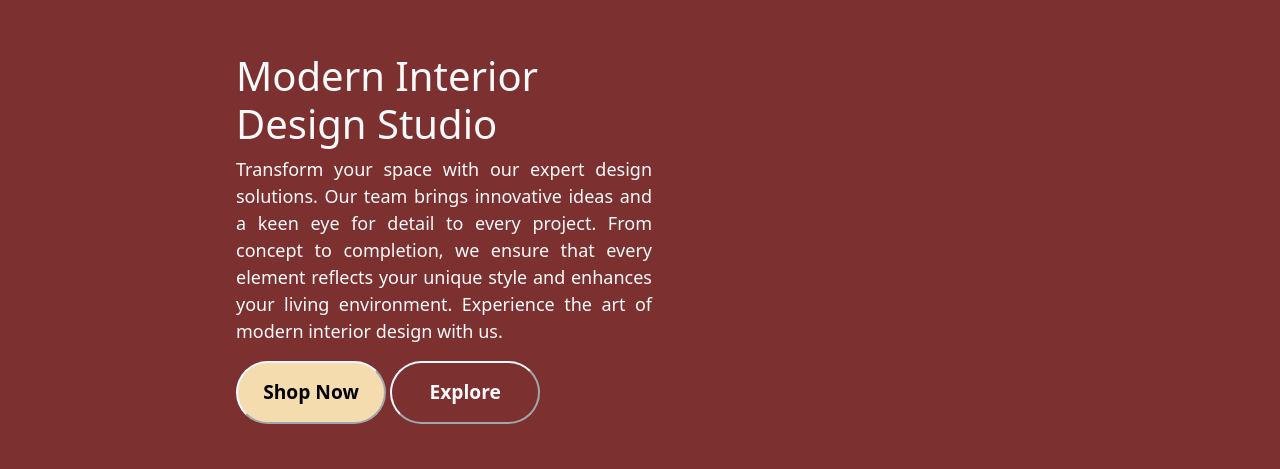
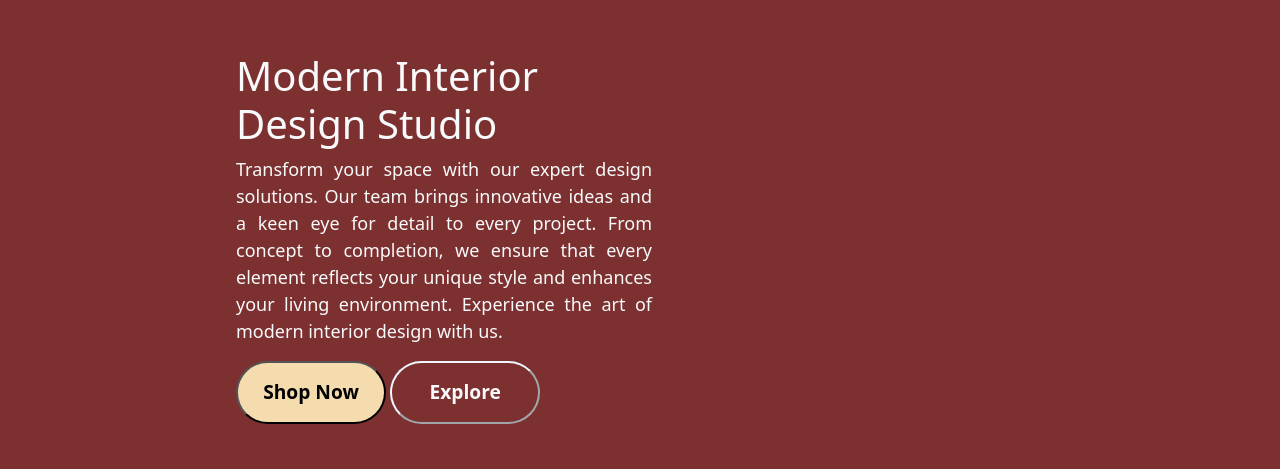
Before and after one commit to inaamul-hussain/FurniFrenzy-uki-stu-836, a plain HTML site: page index.html in a window 1280 px wide. In both pictures the pointer is over the button "Shop Now". Shown: the part 122-591 px from the top of the page. Drawn offline with nearby package versions, Linux system fonts and the light colour scheme.

Commit message:
did some changes in button

```diff
--- a/style.css
+++ b/style.css
@@ -28,12 +28,13 @@
     width: 150px;
     font-size: larger;
     font-weight: bold;
-    /* transition: background-color 0.3s, color 0.3s; */
+    transition: background-color 0.3s, color 0.3s;
 
 }
-.sec2-btn:hover{
+.sec2-btn:hover, .sec3-btn:hover{
     background-color: #f5dcaf;
     color: black !important;
+    border-color: black;
 }
 
 .col-3{
```
